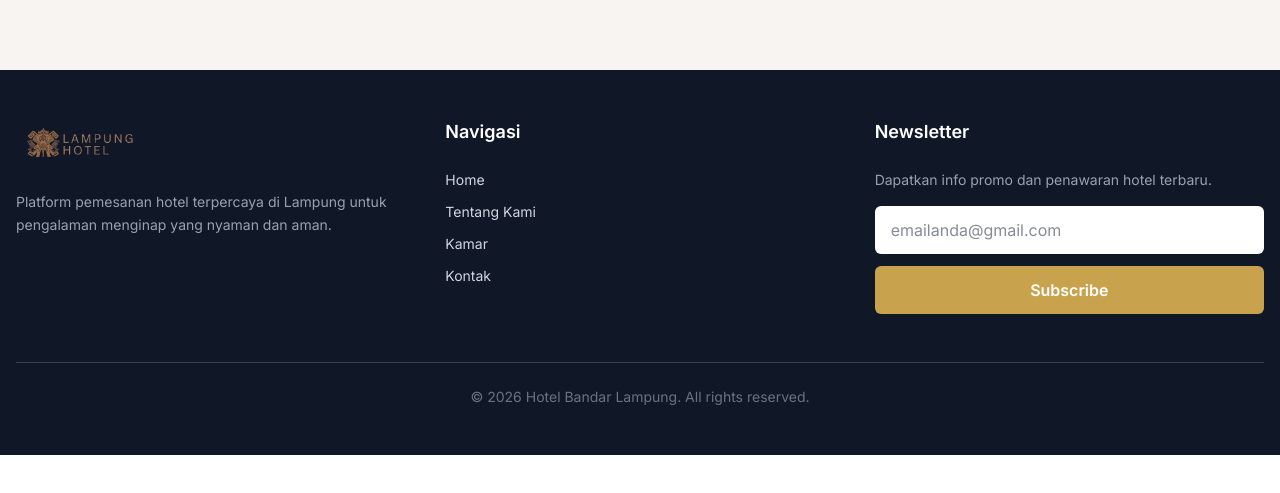
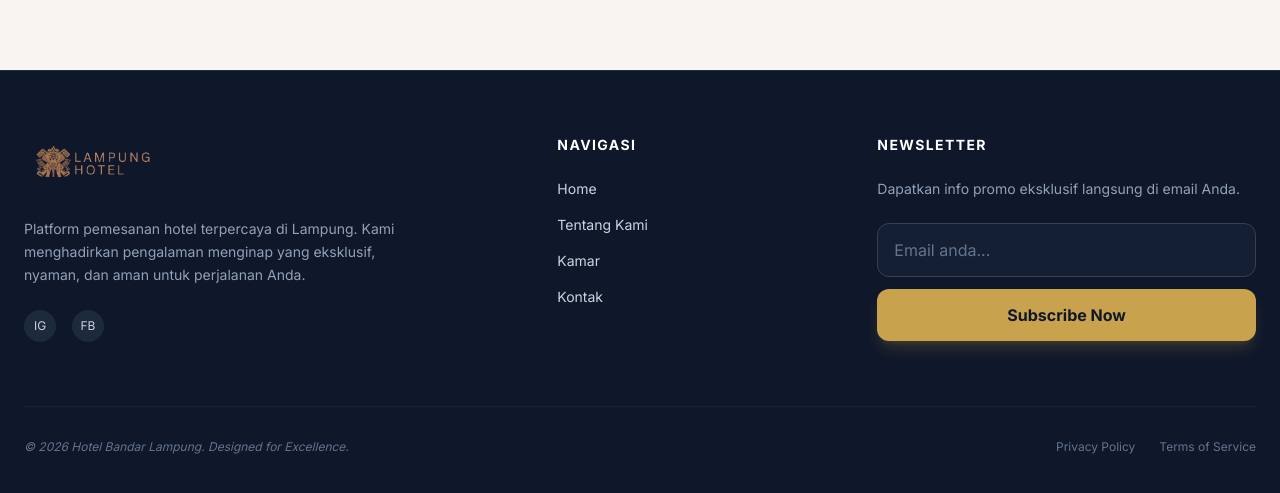
Before and after one commit to hafizahalfitra/booking-hotel, a Next.js app in the folder WEB/: page / in a window 1280 px wide. Shown: the part 1270-1763 px from the top of the page. Before the commit the page ends 1725 px from the top, so only its background shows below. Built offline with nearby package versions, Linux system fonts and the light colour scheme; no server answers.

Commit message:
memperbarui tampilan footer moderen dan terbaru

```diff
--- a/WEB/components/footer.tsx
+++ b/WEB/components/footer.tsx
@@ -3,84 +3,95 @@ import Image from "next/image";
 
 const Footer = () => {
     return (
-        <footer className="bg-gray-900 text-gray-300">
-            <div className="max-w-screen-xl mx-auto px-4 py-12">
+        <footer className="bg-[#0f172a] text-slate-300 border-t border-slate-800">
+            <div className="max-w-screen-xl mx-auto px-6 py-16">
 
-                <div className="grid grid-cols-1 md:grid-cols-3 gap-10">
+                <div className="grid grid-cols-1 md:grid-cols-12 gap-12">
 
-                    {/* BRAND */}
-                    <div>
-                        <Link href="/" className="mb-6 block">
+                    {/* BRAND - 5 Columns for wide feel */}
+                    <div className="md:col-span-5 space-y-6">
+                        <Link href="/" className="inline-block transition-opacity hover:opacity-80">
                             <Image
                                 src="/logo.png"
-                                width={130}
-                                height={50}
+                                width={140}
+                                height={55}
                                 alt="Logo"
+                                className="brightness-110"
                             />
                         </Link>
-                        <p className="text-sm text-gray-400 leading-relaxed">
-                            Platform pemesanan hotel terpercaya di Lampung untuk
-                            pengalaman menginap yang nyaman dan aman.
+                        <p className="text-sm leading-relaxed max-w-sm text-slate-400">
+                            Platform pemesanan hotel terpercaya di Lampung. Kami menghadirkan
+                            pengalaman menginap yang eksklusif, nyaman, dan aman untuk perjalanan Anda.
                         </p>
+                        {/* Optional Social Icons - Menambah kesan modern */}
+                        <div className="flex gap-4">
+                            <div className="w-8 h-8 rounded-full bg-slate-800 flex items-center justify-center hover:bg-[#C9A24D] transition-colors cursor-pointer">
+                                <span className="text-xs">IG</span>
+                            </div>
+                            <div className="w-8 h-8 rounded-full bg-slate-800 flex items-center justify-center hover:bg-[#C9A24D] transition-colors cursor-pointer">
+                                <span className="text-xs">FB</span>
+                            </div>
+                        </div>
                     </div>
 
-                    {/* LINKS */}
-                    <div>
-                        <h4 className="mb-6 text-lg font-semibold text-white">
+                    {/* LINKS - 3 Columns */}
+                    <div className="md:col-span-3">
+                        <h4 className="text-sm font-bold uppercase tracking-widest text-white mb-6">
                             Navigasi
                         </h4>
-                        <ul className="space-y-3 text-sm">
-                            <li>
-                                <Link href="/" className="hover:text-white">
-                                    Home
-                                </Link>
-                            </li>
-                            <li>
-                                <Link href="/about" className="hover:text-white">
-                                    Tentang Kami
-                                </Link>
-                            </li>
-                            <li>
-                                <Link href="/room" className="hover:text-white">
-                                    Kamar
-                                </Link>
-                            </li>
-                            <li>
-                                <Link href="/contact" className="hover:text-white">
-                                    Kontak
-                                </Link>
-                            </li>
+                        <ul className="space-y-4">
+                            {[
+                                { name: "Home", href: "/" },
+                                { name: "Tentang Kami", href: "/about" },
+                                { name: "Kamar", href: "/room" },
+                                { name: "Kontak", href: "/contact" },
+                            ].map((link) => (
+                                <li key={link.name}>
+                                    <Link
+                                        href={link.href}
+                                        className="text-sm hover:text-[#C9A24D] transition-colors duration-300 flex items-center group"
+                                    >
+                                        <span className="w-0 group-hover:w-2 h-[1px] bg-[#C9A24D] mr-0 group-hover:mr-2 transition-all"></span>
+                                        {link.name}
+                                    </Link>
+                                </li>
+                            ))}
                         </ul>
                     </div>
 
-                    {/* NEWSLETTER */}
-                    <div>
-                        <h4 className="mb-6 text-lg font-semibold text-white">
+                    {/* NEWSLETTER - 4 Columns */}
+                    <div className="md:col-span-4">
+                        <h4 className="text-sm font-bold uppercase tracking-widest text-white mb-6">
                             Newsletter
                         </h4>
-                        <p className="text-sm text-gray-400 mb-4">
-                            Dapatkan info promo dan penawaran hotel terbaru.
+                        <p className="text-sm text-slate-400 mb-6">
+                            Dapatkan info promo eksklusif langsung di email Anda.
                         </p>
 
-                        <form className="space-y-3">
+                        <form className="relative group">
                             <input
                                 type="email"
-                                placeholder="emailanda@gmail.com"
-                                className="w-full px-4 py-3 rounded-md bg-white text-gray-900 focus:outline-none focus:ring-2 focus:ring-[#C2A895]"
+                                placeholder="Email anda..."
+                                className="w-full px-4 py-3.5 rounded-xl bg-slate-800/50 border border-slate-700 text-white placeholder:text-slate-500 focus:outline-none focus:ring-2 focus:ring-[#C9A24D]/50 focus:border-[#C9A24D] transition-all"
                             />
                             <button
-                                className="w-full bg-[#C9A24D] py-3 rounded-md font-semibold text-white hover:bg-[#d29c2a] transition"
+                                className="mt-3 w-full bg-[#C9A24D] py-3.5 rounded-xl font-bold text-slate-900 hover:bg-[#d29c2a] active:scale-[0.98] transition-all shadow-lg shadow-[#C9A24D]/20"
                             >
-                                Subscribe
+                                Subscribe Now
                             </button>
                         </form>
                     </div>
-
                 </div>
 
                 {/* COPYRIGHT */}
-                <div className="border-t border-gray-700 mt-12 pt-6 text-center text-sm text-gray-500">
-                    © 2026 Hotel Bandar Lampung. All rights reserved.
+                <div className="border-t border-slate-800/60 mt-16 pt-8 flex flex-col md:flex-row justify-between items-center gap-4">
+                    <p className="text-xs text-slate-500 italic">
+                        © 2026 Hotel Bandar Lampung. Designed for Excellence.
+                    </p>
+                    <div className="flex gap-6 text-xs text-slate-500">
+                        <Link href="#" className="hover:text-slate-300 transition-colors">Privacy Policy</Link>
+                        <Link href="#" className="hover:text-slate-300 transition-colors">Terms of Service</Link>
+                    </div>
                 </div>
 
             </div>
```
